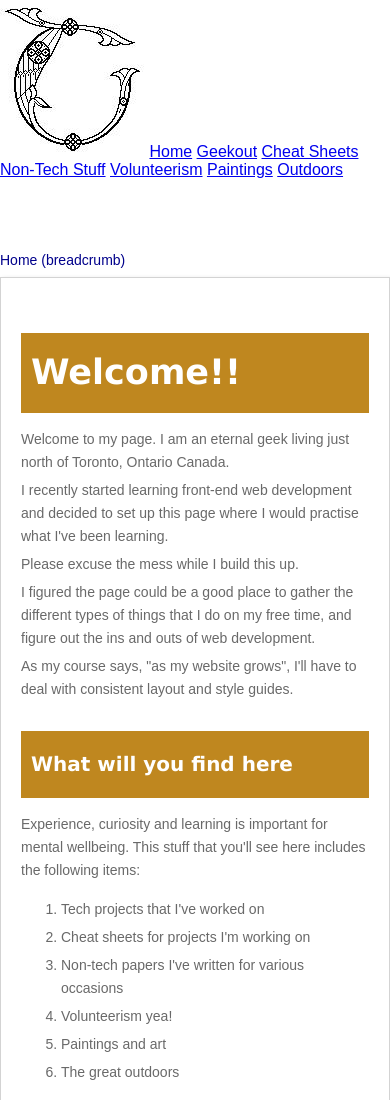
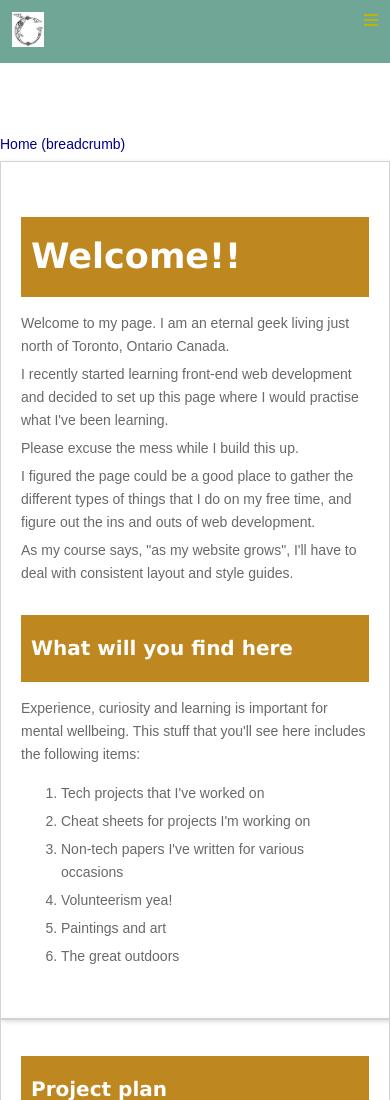
Before and after one commit to skaltounian/skaltounian.github.io, a plain HTML site: page index.html in a window 390 px wide. Shown: the top 1100 px of the page. Drawn offline with Linux system fonts and the light colour scheme.

Commit message:
Added support for hamburger menu in small screens.

```diff
--- a/index.html
+++ b/index.html
@@ -8,6 +8,7 @@
         <title>Shahe's Website</title>
         <link href="./resources/css/index.css" type="text/css" rel="stylesheet">
         <link rel="icon" href="./resources/media/GEGHART5-32.png" type="image/png">
+        <link rel="stylesheet" href="https://cdnjs.cloudflare.com/ajax/libs/font-awesome/6.0.0-beta3/css/all.min.css">
     </head>
 
     <body>
@@ -16,6 +17,7 @@
         <header>
             <nav class="navbar">
                 <a href="index.html" class="logo"><img src="./resources/media/SHA.JPG" alt="website logo"></a>
+                <div id="menulinks">
                     <a href="#">Home</a>
                     <a href="#">Geekout</a>
                     <a href="#">Cheat Sheets</a>
@@ -23,6 +25,11 @@
                     <a href="#">Volunteerism</a>
                     <a href="#">Paintings</a>
                     <a href="#">Outdoors</a>
+                </div>
+                <!-- "Hamburger menu" / "Bar icon" to toggle the navigation links -->
+                <a href="javascript:void(0);" class="icon" onclick="myFunction()">
+                    <i class="fa-solid fa-bars"></i>
+                </a>
             </nav>
 
             <nav aria-label="Breadcrumb">
@@ -286,6 +293,17 @@
             <p></p>
         </footer>
 
+        <script>
+            function myFunction() {
+              var x = document.getElementById("menulinks");
+              if (x.style.display === "block") {
+                x.style.display = "none";
+              } else {
+                x.style.display = "block";
+              }
+            }
+        </script>
+
     </body>
 
 </html>
--- a/resources/css/index.css
+++ b/resources/css/index.css
@@ -170,7 +170,7 @@ article {
     margin-bottom: 30px;
 }
 
-@media screen and (min-width: 1024px) {
+@media screen and (min-width: 800px) {
     /* 4a. Navbar style --------------------- */
     .navbar {
         background-color: #014029;
@@ -201,15 +201,60 @@ article {
         color: white;
     }
 
+    /* Style the hamburger menu */
+    .navbar a.icon {
+        display: none;
+    }
+
     main {
         display: grid;
         grid-template-columns: 1fr 1fr;
         gap: 20px;
     }
-
 }
 
-@media screen and (max-width: 768px) {
+@media screen and (max-width: 800px) {
 
+    /* Style the navigation menu */
+    .navbar {
+        overflow: hidden;
+        background-color: #014029;
+        position: relative;
+    }
 
+    /* Style of the logo for small screens */
+    .navbar .logo img {
+        height: 35px;
+        width: auto;
+        margin-right: 20px;
     }
+
+    /* Hide the links inside the navigation menu (except for logo/home) */
+    .navbar #menulinks {
+        display: none;
+    }
+
+    /* Style navigation menu links */
+    .navbar a {
+        color: #bfb30a;
+        padding: 12px 12px;
+        text-decoration: none;
+        font-size: 16px;
+        display: block;
+    }
+
+    /* Style the hamburger menu */
+    .navbar a.icon {
+        background: #6fa696;
+        display: block;
+        position: absolute;
+        right: 0;
+        top: 0;
+    }
+
+    /* Add a background color on mouse-over */
+    .navbar a:hover {
+        background-color: #6fa696;
+        color: #bf871f;
+    }
+}
```
Lines whose indentation alone changed are shown as unchanged.
